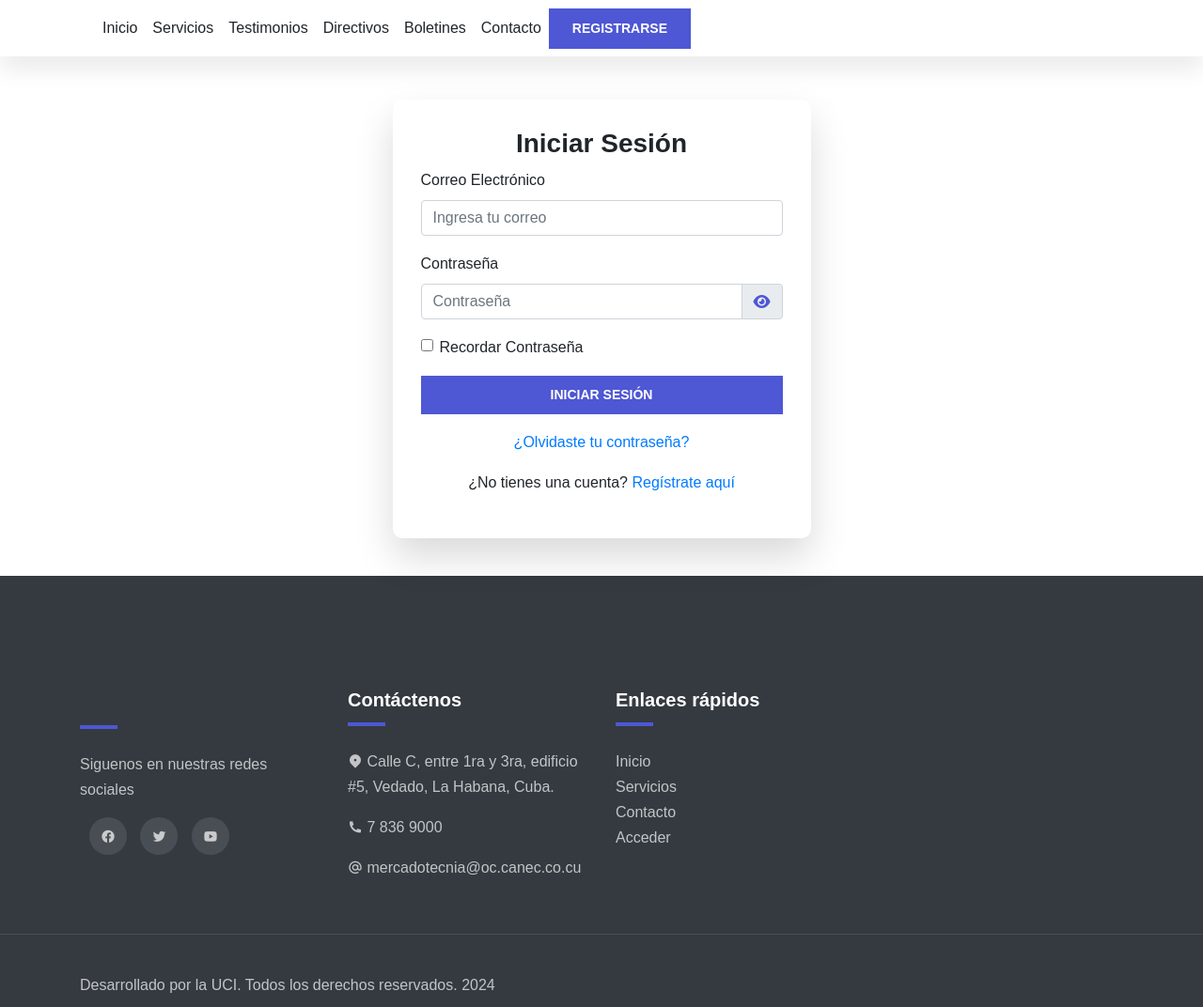
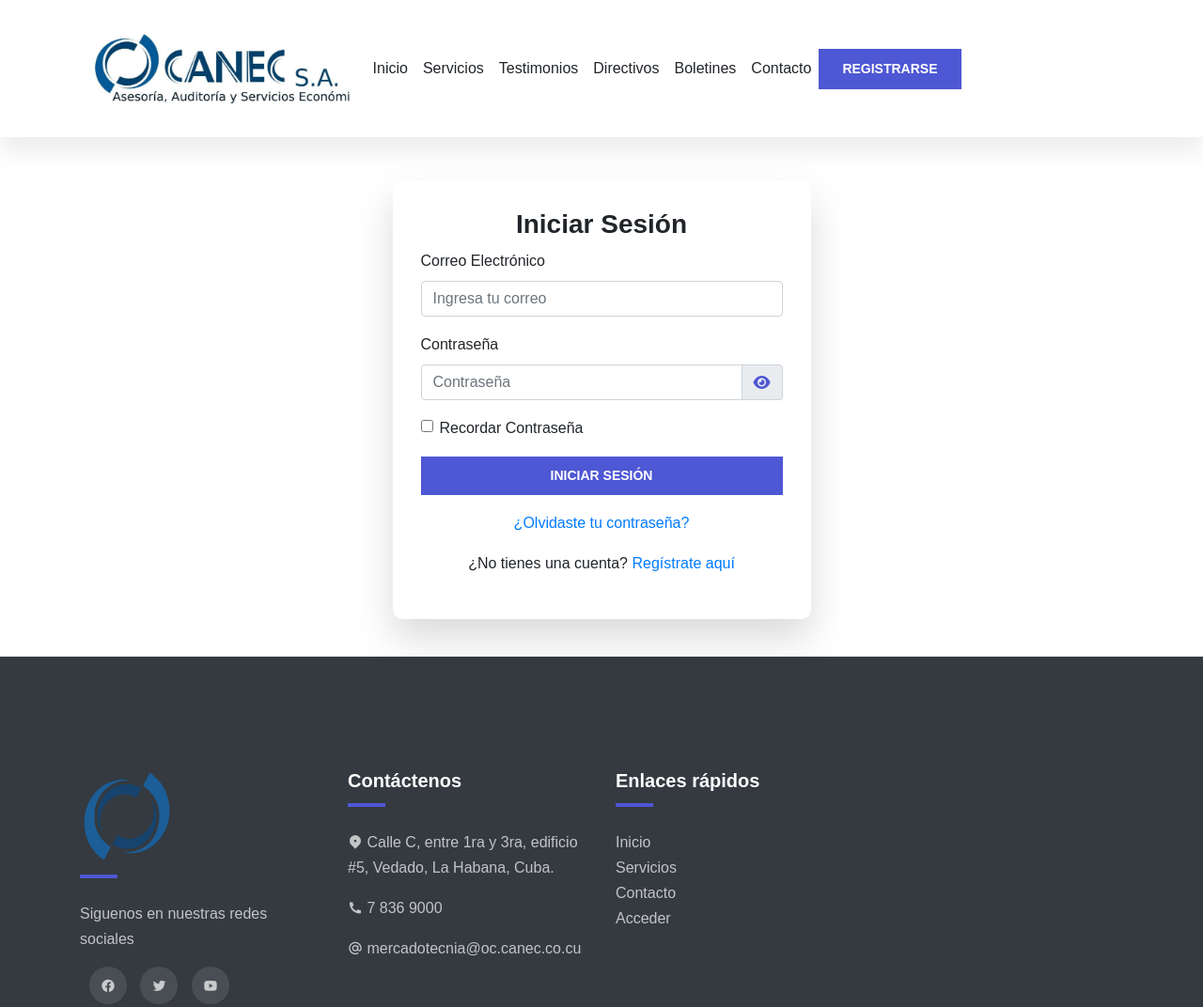
Before and after one commit to andyskzh/CANEC-SA-WEB, a plain HTML site: page pages/login.html in a window 1280 px wide. Shown: the top 1072 px of the page at 94% size. Drawn offline with nearby package versions, Linux system fonts and the light colour scheme; the site is published under a folder, as on GitHub Pages, so addresses that start at the root find nothing.

Commit message:
images fixed

```diff
--- a/pages/login.html
+++ b/pages/login.html
@@ -11,7 +11,7 @@
     <link href="https://cdn.jsdelivr.net/npm/remixicon@4.3.0/fonts/remixicon.css" rel="stylesheet"/>
     <link rel="stylesheet" href="https://unpkg.com/aos@next/dist/aos.css" />
     <link rel="stylesheet" href="../styles.css" />
-    <link rel="icon" type="image/png" href="/img/Mesa de trabajo 14.png" />
+    <link rel="icon" type="image/png" href="../img/Mesa de trabajo 14.png" />
   </head>
   <body>
     <!-- NAVBAR -->
@@ -19,7 +19,7 @@
     <nav class="navbar navbar-expand-lg bg-white sticky-top">
         <div class="container">
             <a class="navbar-brand" href="/index.html">
-                <img class="zoro" src="/img/logo grande.jpg" style="height: 120px;" alt="">
+                <img class="zoro" src="../img/logo grande.jpg" style="height: 120px;" alt="">
             </a>
             <button class="navbar-toggler" type="button" data-bs-toggle="collapse" data-bs-target="#navbarNavDropdown"
                 aria-controls="navbarNavDropdown" aria-expanded="false" aria-label="Toggle navigation">
@@ -192,7 +192,7 @@
                 <div class="row gy-5">
                     <div class="col-lg-3 col-sm-6">
                         <a href="">
-                            <img src="/img/Mesa de trabajo 14.png" alt="">
+                            <img src="../img/Mesa de trabajo 14.png" alt="">
                         </a>
                         <div class="line"></div>
                         <p>Siguenos en nuestras redes sociales</p>
```
Also changed, not shown: pages/register.html (+1 -1 lines).
